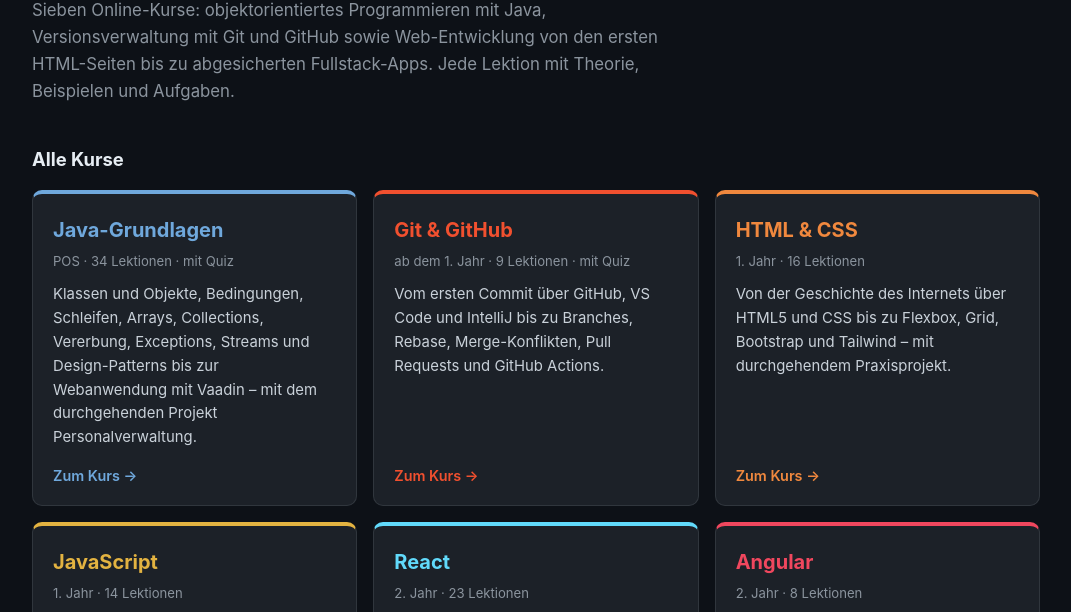
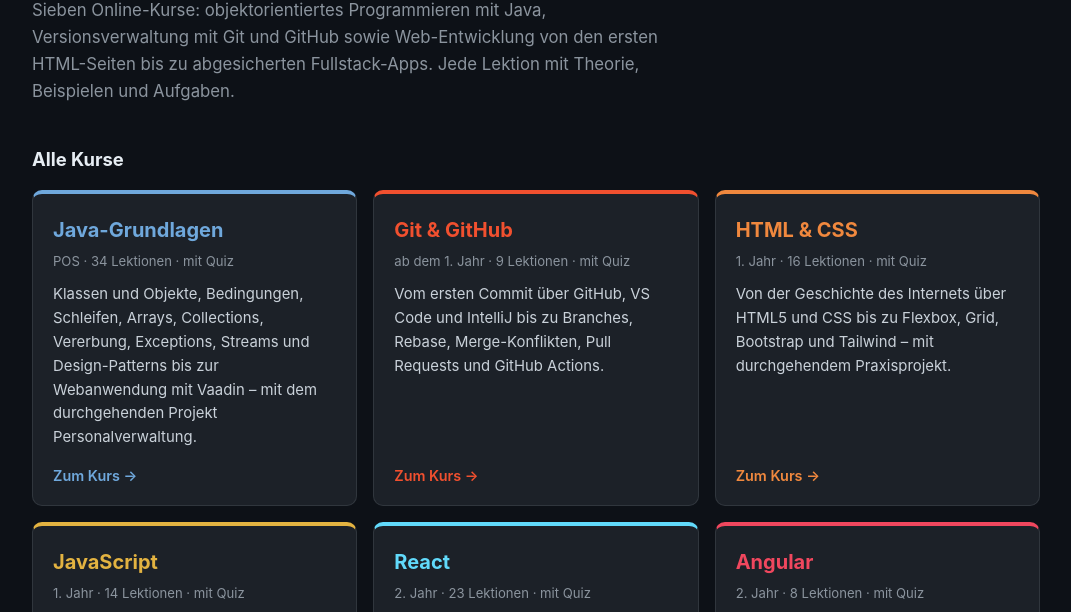
Before and after one commit to hoa-spg/hoa-spg.github.io, a plain HTML site: page index.html in a window 1280 px wide. Shown: the part 138-750 px from the top of the page, without its empty margins (104-1175 px from the left). Drawn offline with Linux system fonts and the light colour scheme.

Commit message:
Landing Page: „mit Quiz“ bei allen 7 Kurskarten
Co-Authored-By: Claude Opus 5.5 <noreply@anthropic.com>

```diff
--- a/index.html
+++ b/index.html
@@ -221,7 +221,7 @@
     </a>
     <a class="card c-html" href="html_css/">
       <h3>HTML &amp; CSS</h3>
-      <div class="meta">1. Jahr &middot; 16 Lektionen</div>
+      <div class="meta">1. Jahr &middot; 16 Lektionen &middot; mit Quiz</div>
       <p>Von der Geschichte des Internets &uuml;ber HTML5 und CSS bis zu
         Flexbox, Grid, Bootstrap und Tailwind &ndash; mit durchgehendem
         Praxisprojekt.</p>
@@ -229,21 +229,21 @@
     </a>
     <a class="card c-js" href="javascript/">
       <h3>JavaScript</h3>
-      <div class="meta">1. Jahr &middot; 14 Lektionen</div>
+      <div class="meta">1. Jahr &middot; 14 Lektionen &middot; mit Quiz</div>
       <p>Variablen, Funktionen und Objekte, DOM und Web-Apps, Promises,
         Browser APIs und Datenbankzugriff mit Prisma bis zu TypeScript.</p>
       <span class="more">Zum Kurs &rarr;</span>
     </a>
     <a class="card c-react" href="react/">
       <h3>React</h3>
-      <div class="meta">2. Jahr &middot; 23 Lektionen</div>
+      <div class="meta">2. Jahr &middot; 23 Lektionen &middot; mit Quiz</div>
       <p>Von SPA-Grundlagen &uuml;ber React und Next.js bis React Native
         &ndash; mit dem durchgehenden Projekt FlugBoard.</p>
       <span class="more">Zum Kurs &rarr;</span>
     </a>
     <a class="card c-angular" href="angular/">
       <h3>Angular</h3>
-      <div class="meta">2. Jahr &middot; 8 Lektionen</div>
+      <div class="meta">2. Jahr &middot; 8 Lektionen &middot; mit Quiz</div>
       <p>Angular-Grundlagen, Formulare, RxJS und Reactive Forms bis zum
         Fullstack-Projekt FlugBoard mit Deno, Hono, Drizzle und SQLite.</p>
       <span class="more">Zum Kurs &rarr;</span>
```
